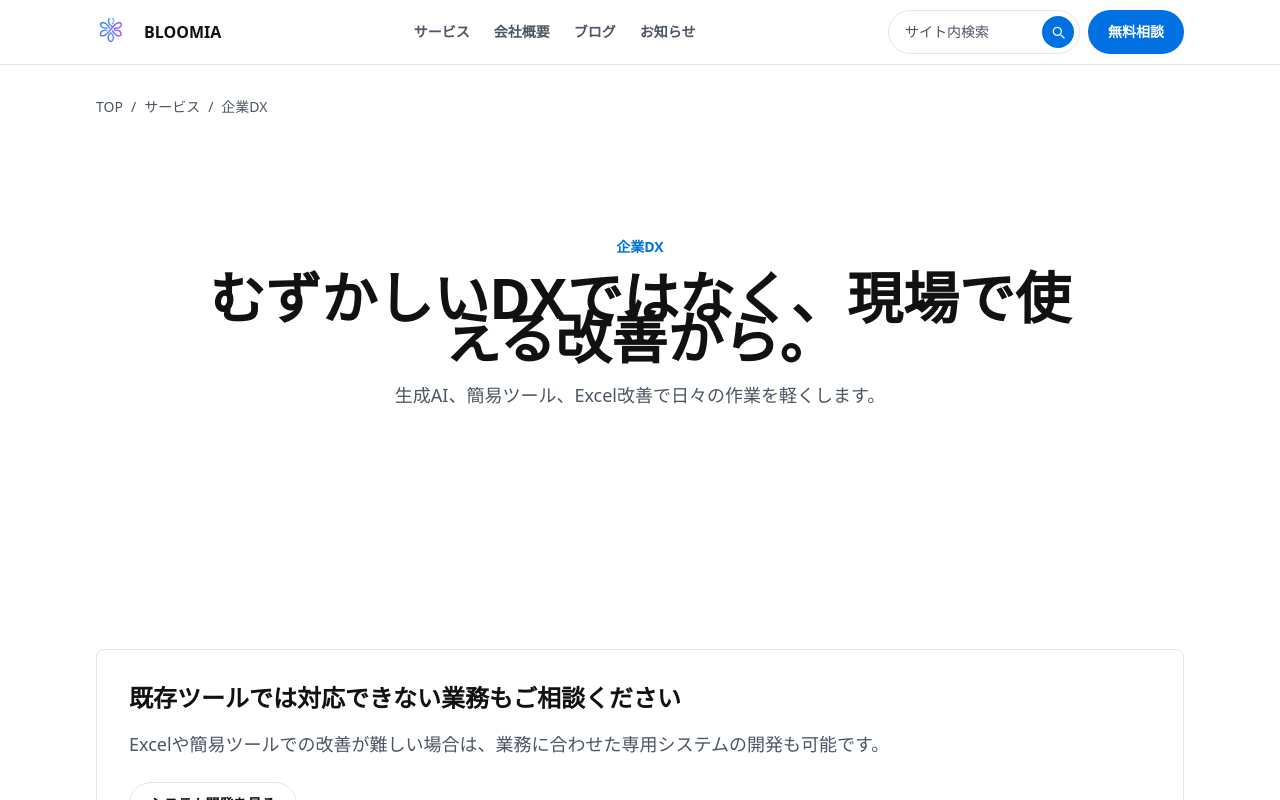
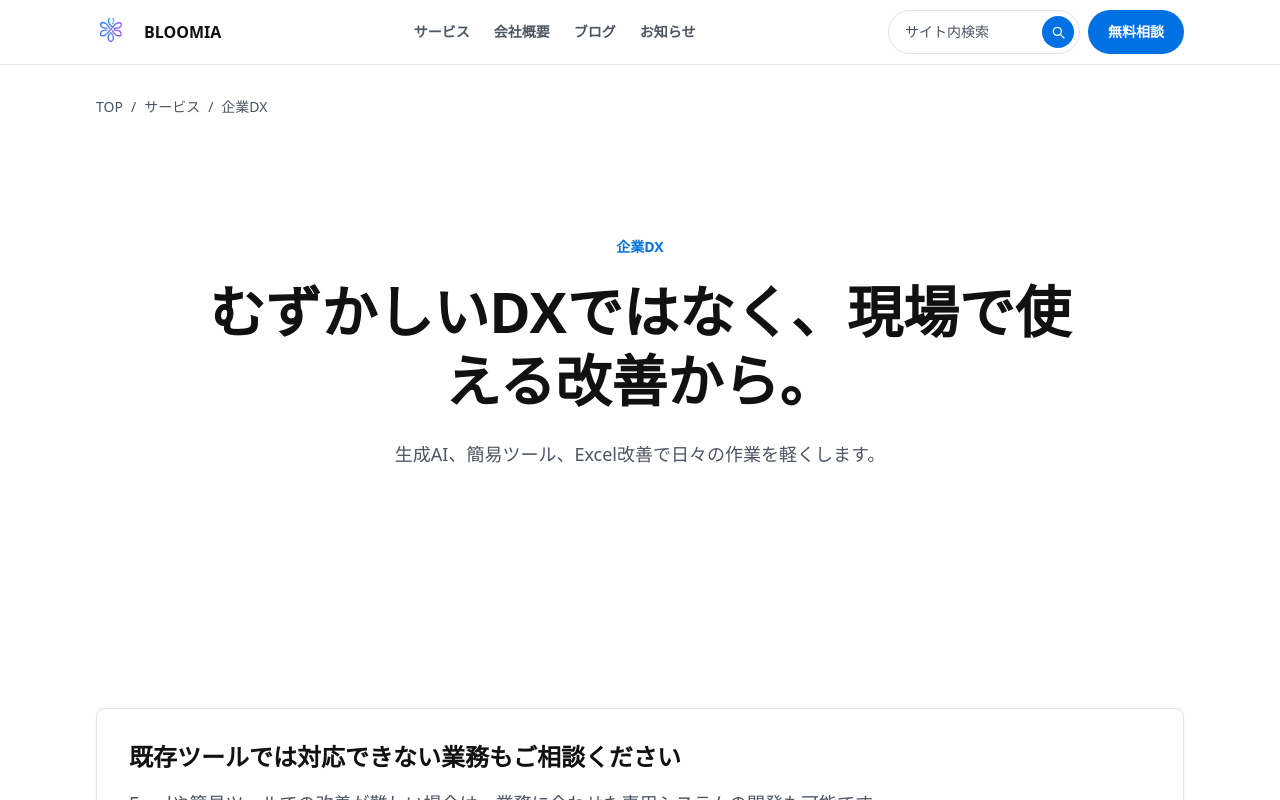
Before and after one commit to iwamitsuco/officialSite, a Next.js app: page /services/dx in a window 1280 px wide. Shown: the top 800 px of the page. Built offline with nearby package versions, Linux system fonts and the light colour scheme.

Commit message:
Fix service hero heading line height

```diff
--- a/components/sections/ServiceDetailPage.tsx
+++ b/components/sections/ServiceDetailPage.tsx
@@ -35,7 +35,7 @@ export function ServiceDetailPage({ service }: ServiceDetailPageProps) {
         <div className="container-site">
           <div className="mx-auto max-w-4xl text-center">
             <p className="eyebrow">{service.title}</p>
-            <h1 className="mt-5 text-[32px] font-semibold leading-[1.18] [overflow-wrap:anywhere] sm:text-4xl md:text-[56px]">{service.hero}</h1>
+            <h1 className="mx-auto mt-5 max-w-5xl text-[32px] font-semibold leading-[1.32] [overflow-wrap:anywhere] sm:text-4xl md:text-[56px] md:leading-[1.24]">{service.hero}</h1>
             <p className="lead mt-6">{service.description}</p>
             {isWebsite ? (
               <div className="mt-8 flex flex-col justify-center gap-3 sm:flex-row">
```
